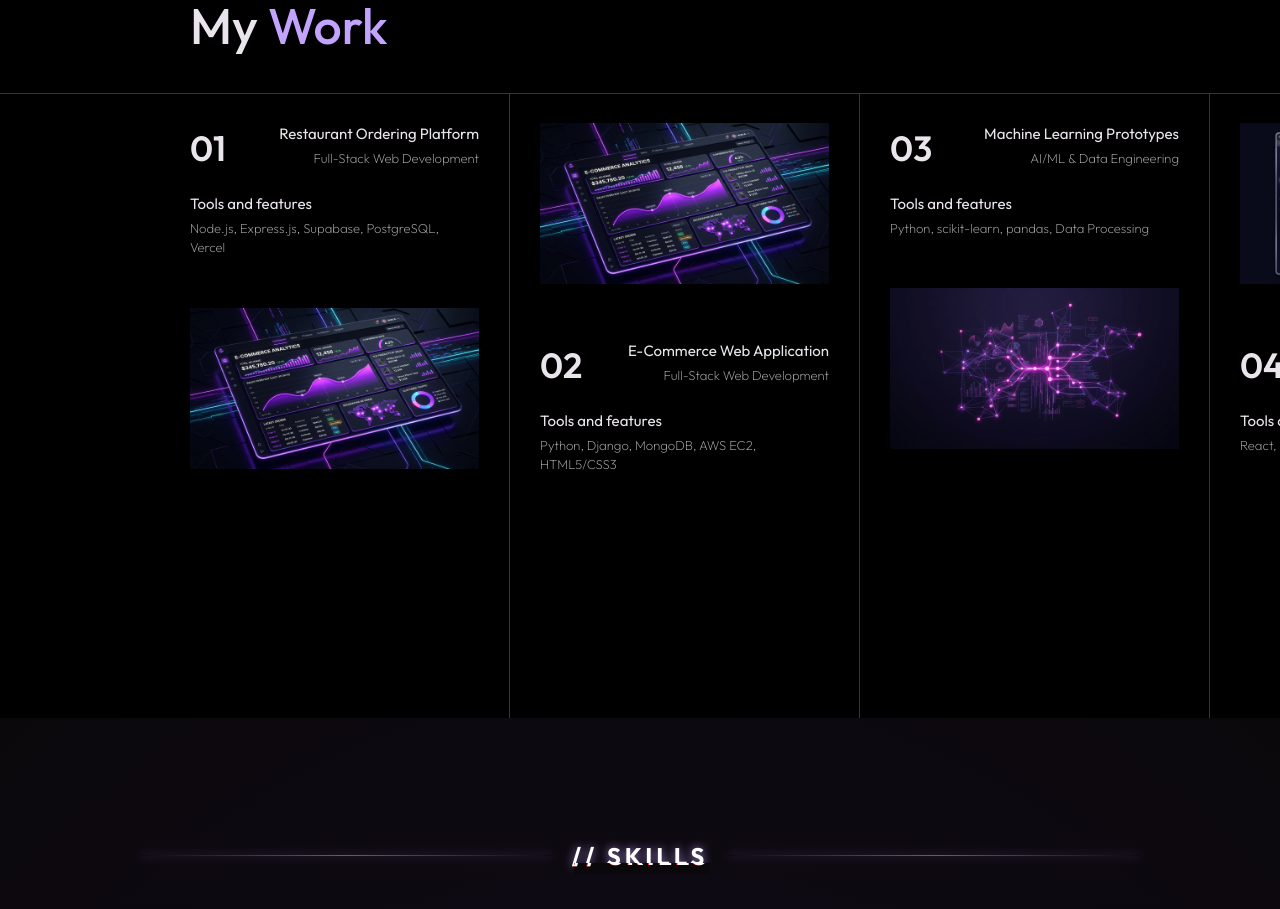
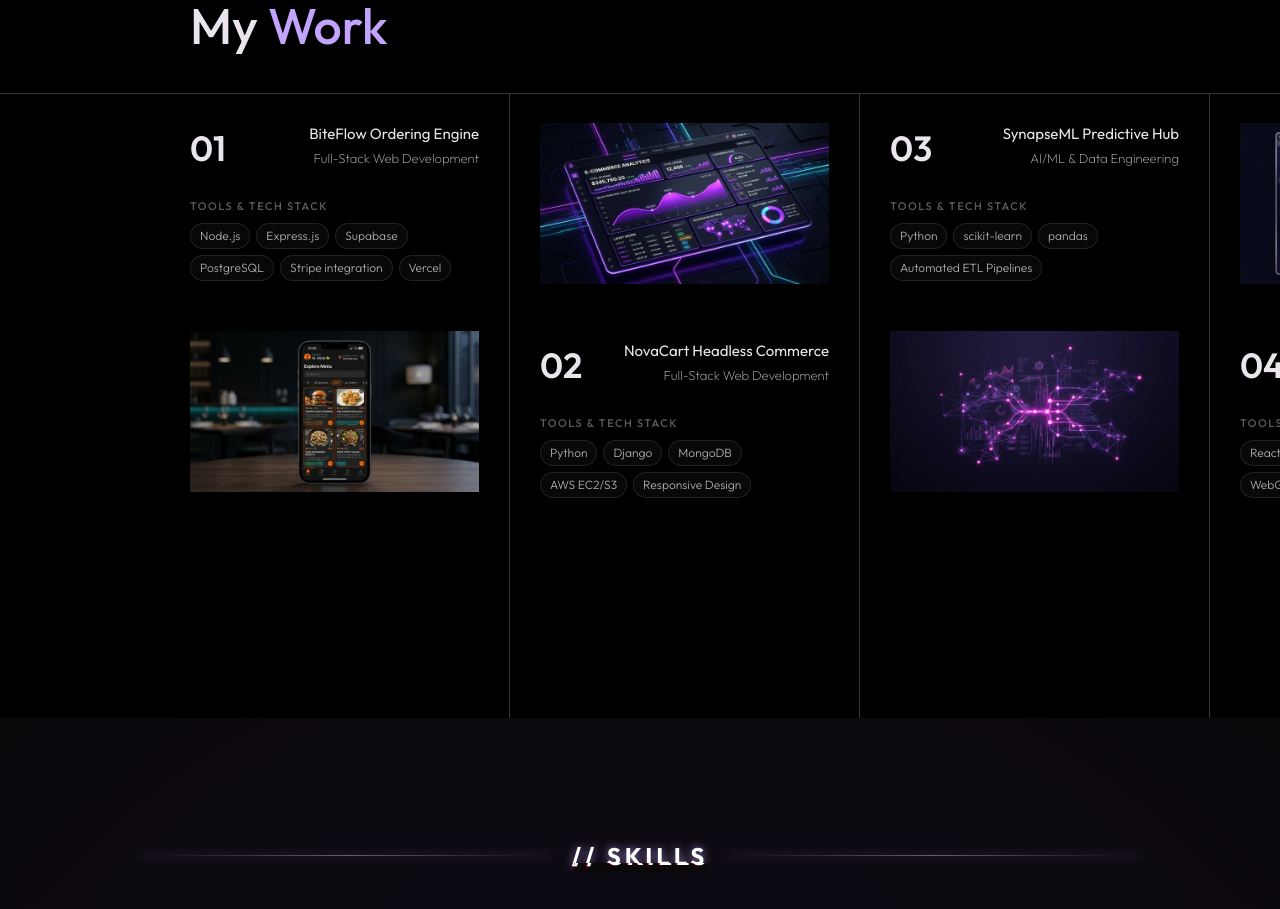
Before and after one commit to jeshikoJ/JeshikoJ77, a React (Vite) app: page / in a window 1280 px wide. Shown: the part 4220-5129 px from the top of the page. Built offline with nearby package versions, Linux system fonts and the light colour scheme; no server answers.

Commit message:
Elevate Work section aesthetics with custom tags, unique images, and premium copy

```diff
--- a/src/components/Work.tsx
+++ b/src/components/Work.tsx
@@ -50,30 +50,30 @@ const Work = () => {
   }, []);
   const projects = [
     {
-      title: "Restaurant Ordering Platform",
+      title: "BiteFlow Ordering Engine",
       category: "Full-Stack Web Development",
-      tools: "Node.js, Express.js, Supabase, PostgreSQL, Vercel",
+      tools: "Node.js, Express.js, Supabase, PostgreSQL, Stripe integration, Vercel",
+      image: `${import.meta.env.BASE_URL}images/project_restaurant.jpg`,
+      link: "https://github.com/jeshikoJ"
+    },
+    {
+      title: "NovaCart Headless Commerce",
+      category: "Full-Stack Web Development",
+      tools: "Python, Django, MongoDB, AWS EC2/S3, Responsive Design",
       image: `${import.meta.env.BASE_URL}images/project_ecommerce.jpg`,
       link: "https://github.com/jeshikoJ"
     },
     {
-      title: "E-Commerce Web Application",
-      category: "Full-Stack Web Development",
-      tools: "Python, Django, MongoDB, AWS EC2, HTML5/CSS3",
-      image: `${import.meta.env.BASE_URL}images/project_ecommerce.jpg`,
-      link: "https://github.com/jeshikoJ"
-    },
-    {
-      title: "Machine Learning Prototypes",
+      title: "SynapseML Predictive Hub",
       category: "AI/ML & Data Engineering",
-      tools: "Python, scikit-learn, pandas, Data Processing",
+      tools: "Python, scikit-learn, pandas, Automated ETL Pipelines",
       image: `${import.meta.env.BASE_URL}images/project_ml.jpg`,
       link: "https://github.com/jeshikoJ"
     },
     {
-      title: "Modern 3D Portfolio",
+      title: "Aether3D Creative Portfolio",
       category: "Creative Development",
-      tools: "React, Vite, Three.js, GSAP, Tailwind CSS",
+      tools: "React, Vite, Three.js, WebGL Shaders, GSAP, CSS Grid",
       image: `${import.meta.env.BASE_URL}images/project_portfolio.jpg`,
       link: "https://github.com/jeshikoJ"
     }
@@ -97,8 +97,12 @@ const Work = () => {
                     <p>{project.category}</p>
                   </div>
                 </div>
-                <h4>Tools and features</h4>
-                <p>{project.tools}</p>
+                <h4>Tools & Tech Stack</h4>
+                <div className="work-tags-container">
+                  {project.tools.split(", ").map((tool, i) => (
+                    <span className="work-tag" key={i}>{tool}</span>
+                  ))}
+                </div>
               </div>
               <WorkImage image={project.image} alt={project.title} link={project.link} />
             </div>
--- a/src/components/styles/Work.css
+++ b/src/components/styles/Work.css
@@ -209,3 +209,38 @@
   }
 }
 @media only screen and (max-width: 1024px) { .work-flex { flex-direction: column; margin-left: 0; padding-right: 0; gap: 30px; } .work-box { width: 100%; padding: 20px; border-right: none; border-bottom: 1px solid #363636; } .work-section { height: auto; padding-bottom: 50px; } }
+
+.work-info > h4 {
+  font-size: 11px;
+  font-weight: 500;
+  text-transform: uppercase;
+  letter-spacing: 1.5px;
+  opacity: 0.4;
+  margin-top: 25px;
+  margin-bottom: 8px;
+}
+
+.work-tags-container {
+  display: flex;
+  flex-wrap: wrap;
+  gap: 6px;
+  width: 95%;
+}
+
+.work-tag {
+  font-size: 12px;
+  font-weight: 300;
+  padding: 3px 9px;
+  background-color: rgba(255, 255, 255, 0.03);
+  border: 1px solid rgba(255, 255, 255, 0.1);
+  border-radius: 30px;
+  color: #adacac;
+  transition: all 0.3s cubic-bezier(0.25, 0.8, 0.25, 1);
+}
+
+.work-box:hover .work-tag {
+  border-color: var(--accentColor);
+  color: #fff;
+  background-color: rgba(199, 169, 255, 0.08);
+  box-shadow: 0 0 10px rgba(199, 169, 255, 0.05);
+}
```
Also changed, not shown: public/images/project_restaurant.jpg (added).
